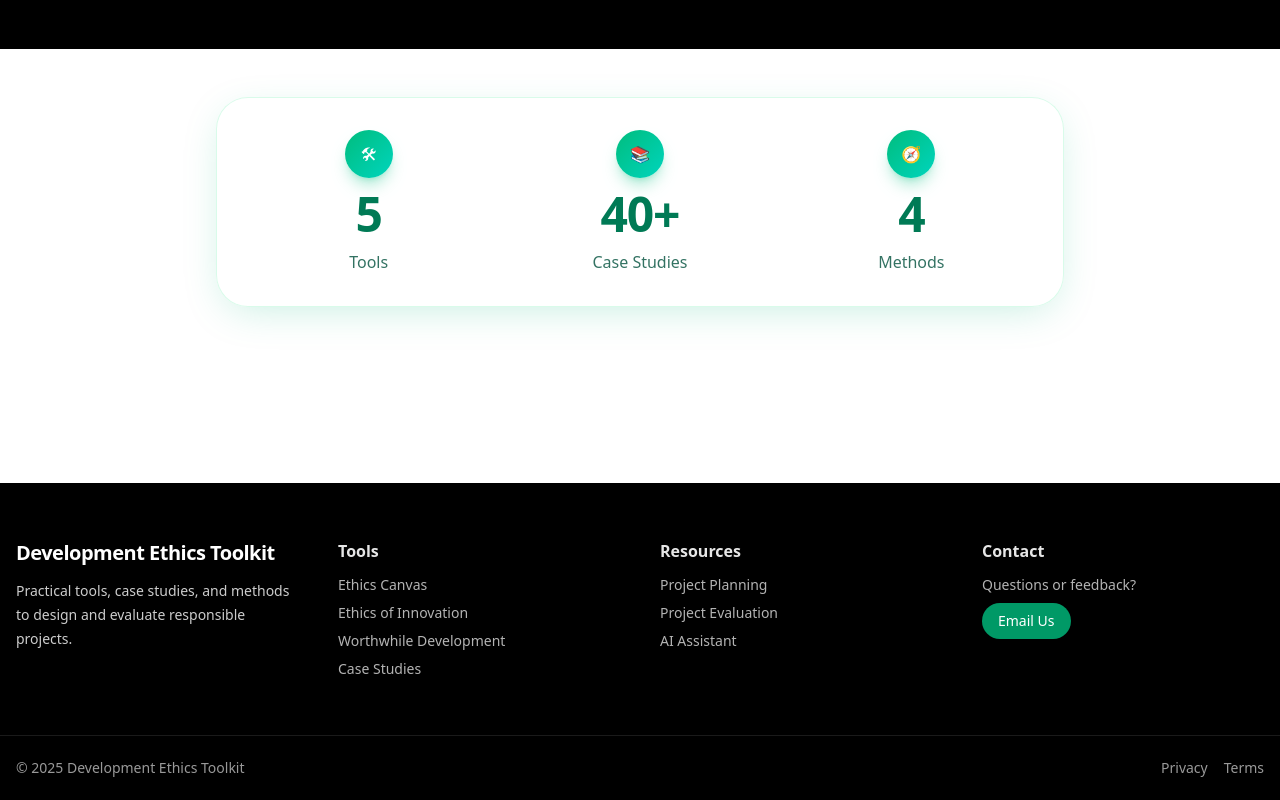
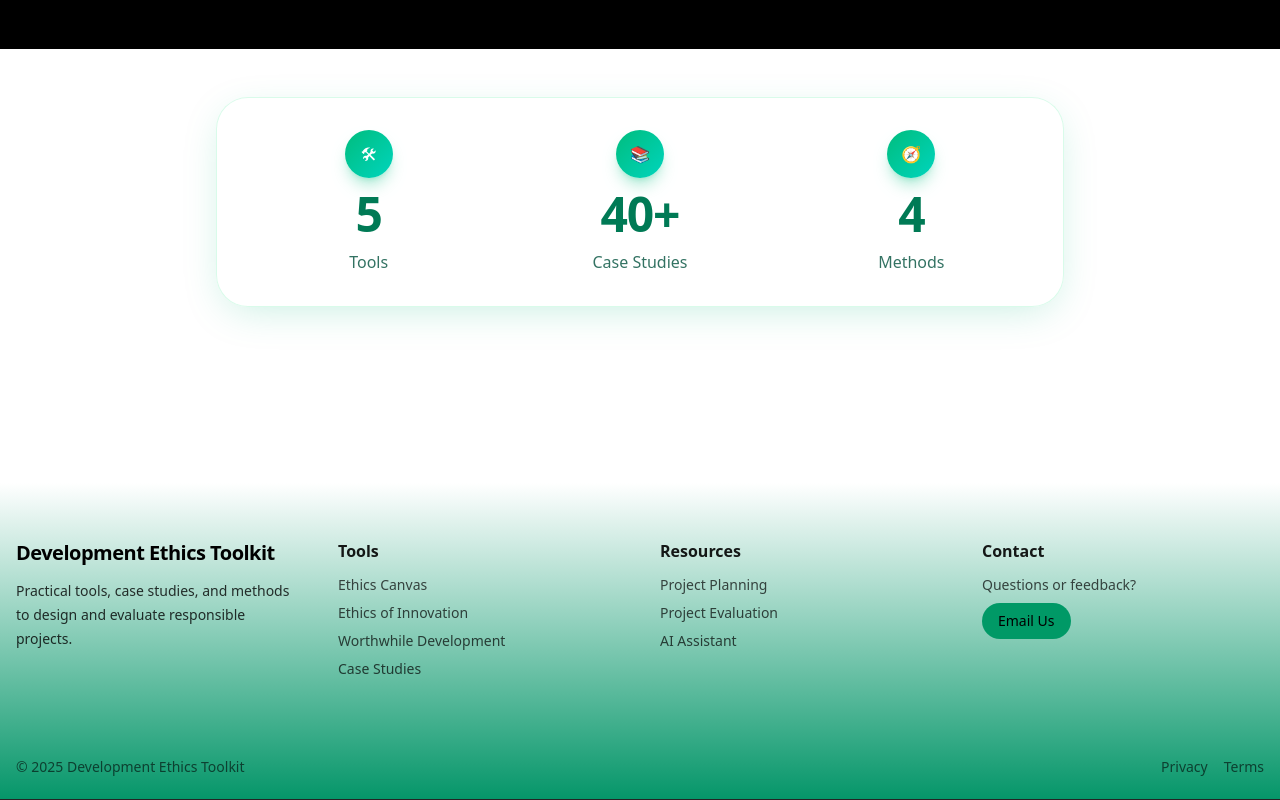
Before and after one commit to RohanT17/gdd-toolkit-2025, a React (Vite) app: page / in a window 1280 px wide. Shown: the part 2551-3351 px from the top of the page. Built offline with nearby package versions, Linux system fonts and the light colour scheme.

Commit message:
footer gradient + urls

```diff
--- a/src/app/(site)/sections/ExploreTools.tsx
+++ b/src/app/(site)/sections/ExploreTools.tsx
@@ -10,9 +10,9 @@ type Tool = {
 
 const tools: Tool[] = [
   { title: "Ethics Canvas", subtitle: "AI-Enabled Business Innovation Tool", href: "/ethics-canvas" },
-  { title: "Ethics of Innovation", subtitle: "Interactive Global Dev Explorer", href: "/worldwise" },
-  { title: "Worthwhile Development", subtitle: "Guides, cases, and frameworks", href: "/development-ethics" },
-  { title: "Human Centered Design", subtitle: "Real projects, real impact", href: "/case-studies" },
+  { title: "Ethics of Innovation", subtitle: "Interactive Global Dev Explorer", href: "/ethics-of-innovation" },
+  { title: "Worthwhile Development", subtitle: "Guides, cases, and frameworks", href: "/worthwhile-development" },
+  { title: "Human Centered Design", subtitle: "Real projects, real impact", href: "/human-centered-design" },
 ];
 
 export default function ExploreTools() {
--- a/src/components/layout/footer.tsx
+++ b/src/components/layout/footer.tsx
@@ -1,40 +1,42 @@
 export default function Footer() {
     return (
       <footer className="mt-16">
-      <section className="bg-black text-white">
+        <section
+          className="text-black"
+          style={{ background: "linear-gradient(to bottom, #ffffff, #059669)" }}
+        >
           <div className="max-w-7xl mx-auto px-4 py-14 grid gap-10 md:grid-cols-4">
             <div>
               <h3 className="text-xl font-extrabold tracking-tight">Development Ethics Toolkit</h3>
-            <p className="mt-3 text-white/80 text-sm leading-6">
+              <p className="mt-3 text-black/80 text-sm leading-6">
                 Practical tools, case studies, and methods to design and evaluate responsible projects.
               </p>
             </div>
             <div>
-            <h3 className="font-semibold text-white/90">Tools</h3>
-            <ul className="mt-3 space-y-2 text-sm text-white/70">
+              <h3 className="font-semibold text-black/90">Tools</h3>
+              <ul className="mt-3 space-y-2 text-sm text-black/70">
                 <li><a className="hover:text-white" href="/ethics-canvas">Ethics Canvas</a></li>
-              <li><a className="hover:text-white" href="/worldwise">Ethics of Innovation</a></li>
-              <li><a className="hover:text-white" href="/development-ethics">Worthwhile Development</a></li>
+                <li><a className="hover:text-white" href="/ethics-of-innovation">Ethics of Innovation</a></li>
+                <li><a className="hover:text-white" href="/worthwhile-development">Worthwhile Development</a></li>
                 <li><a className="hover:text-white" href="/case-studies">Case Studies</a></li>
               </ul>
             </div>
             <div>
-            <h3 className="font-semibold text-white/90">Resources</h3>
-            <ul className="mt-3 space-y-2 text-sm text-white/70">
+              <h3 className="font-semibold text-black/90">Resources</h3>
+              <ul className="mt-3 space-y-2 text-sm text-black/70">
                 <li><a className="hover:text-white" href="/project-planning">Project Planning</a></li>
                 <li><a className="hover:text-white" href="/project-evaluation">Project Evaluation</a></li>
                 <li><a className="hover:text-white" href="/assistant">AI Assistant</a></li>
               </ul>
             </div>
             <div>
-            <h3 className="font-semibold text-white/90">Contact</h3>
-            <p className="mt-3 text-sm text-white/70">Questions or feedback?</p>
-            <a href="mailto:hello@gdd.example" className="mt-2 inline-block rounded-full bg-emerald-600 px-4 py-2 text-sm font-medium text-white hover:bg-emerald-700">Email Us</a>
+              <h3 className="font-semibold text-black/90">Contact</h3>
+              <p className="mt-3 text-sm text-black/70">Questions or feedback?</p>
+              <a href="mailto:hello@gdd.example" className="mt-2 inline-block rounded-full bg-emerald-600 px-4 py-2 text-sm font-medium text-black hover:bg-emerald-700">Email Us</a>
             </div>
           </div>
-      </section>
-      <div className="border-t border-white/10 bg-black">
-        <div className="max-w-7xl mx-auto px-4 h-16 flex items-center justify-between text-sm text-white/60">
+        <div className="text-black/10">
+          <div className="max-w-7xl mx-auto px-4 h-16 flex items-center justify-between text-sm text-black/60">
             <span>© {new Date().getFullYear()} Development Ethics Toolkit</span>
             <nav className="flex gap-4">
               <a href="/privacy" className="hover:text-white">Privacy</a>
@@ -42,6 +44,7 @@ export default function Footer() {
             </nav>
           </div>
         </div>
+        </section>
       </footer>
     )
   }
```
Lines whose indentation alone changed are shown as unchanged.
